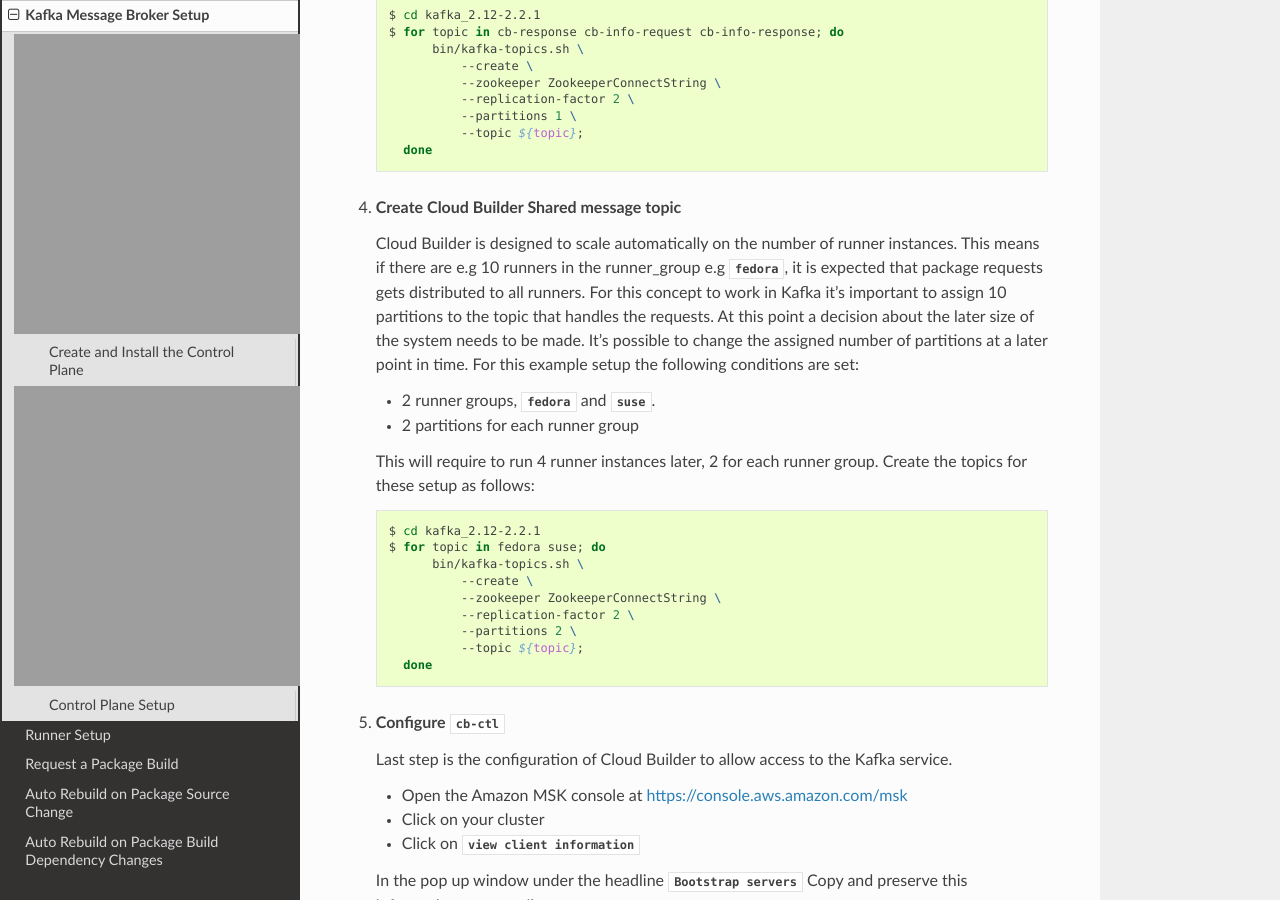
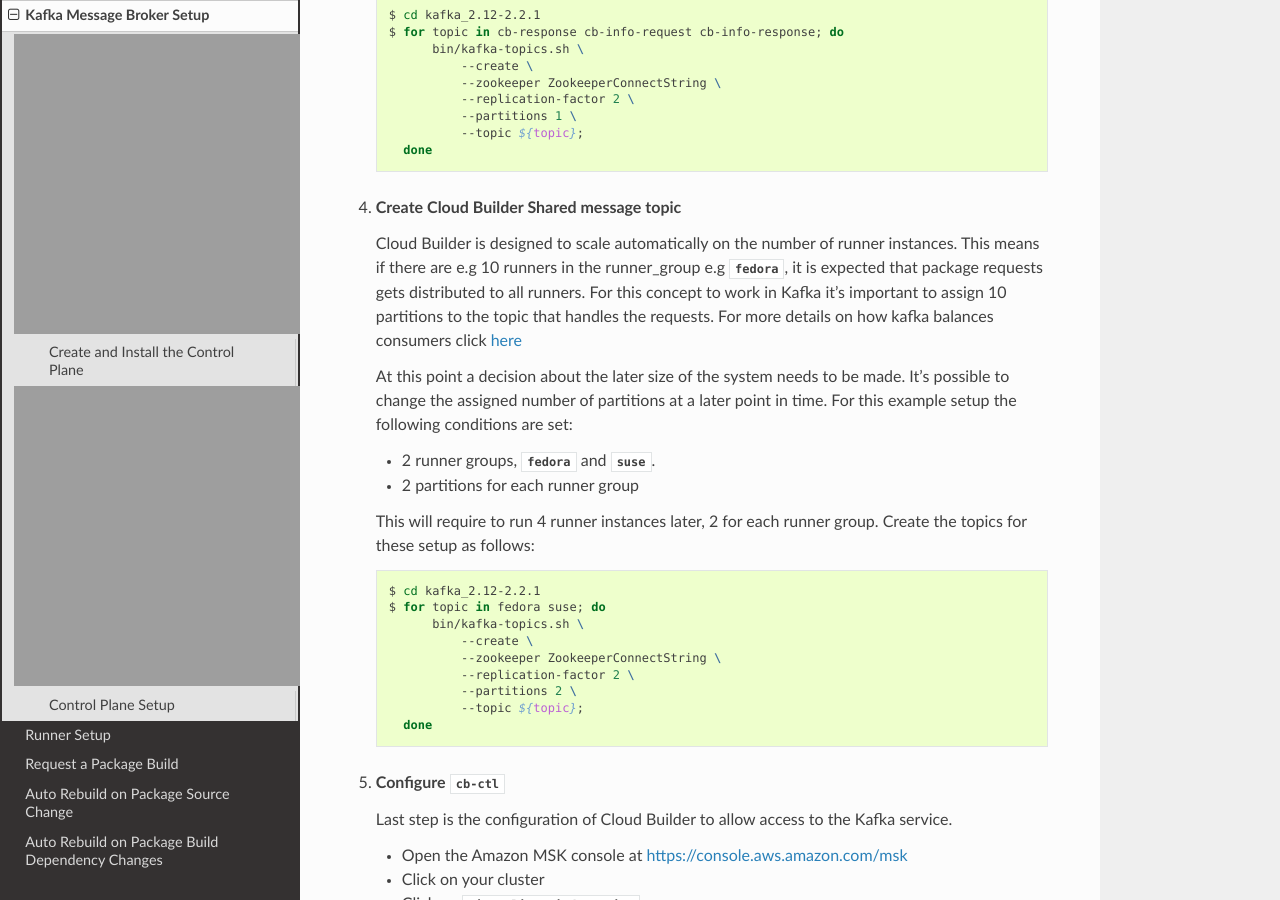
Before and after one commit to OSInside/cloud-builder, a Sphinx documentation site: the page built from doc/source/kafka_broker_setup.rst, in a window 1280 px wide and 900 px high, scrolled down 2517 px. Built offline with Sphinx 7.4.7 and the Read the Docs theme 2.0.0, drawn with Linux system fonts in a browser that asks for light colours.

Commit message:
Update documentation

```diff
--- a/doc/source/kafka_broker_setup.rst
+++ b/doc/source/kafka_broker_setup.rst
@@ -152,11 +152,13 @@
    instances. This means if there are e.g 10 runners in the runner_group
    e.g `fedora`, it is expected that package requests gets distributed
    to all runners. For this concept to work in Kafka it's important to
-   assign 10 partitions to the topic that handles the requests. At this
-   point a decision about the later size of the system needs to be made.
-   It's possible to change the assigned number of partitions at a later
-   point in time. For this example setup the following conditions are
-   set:
+   assign 10 partitions to the topic that handles the requests. For more
+   details on how kafka balances consumers click `here <https://stackoverflow.com/questions/40326600/balancing-kafka-consumers/40327547>`__
+
+   At this point a decision about the later size of the system needs to
+   be made. It's possible to change the assigned number of partitions at
+   a later point in time. For this example setup the following conditions
+   are set:
 
    * 2 runner groups, `fedora` and `suse`.
    * 2 partitions for each runner group
```
Also changed, not shown: doc/source/runner_setup.rst (+9 -0 lines), 1 other file.
